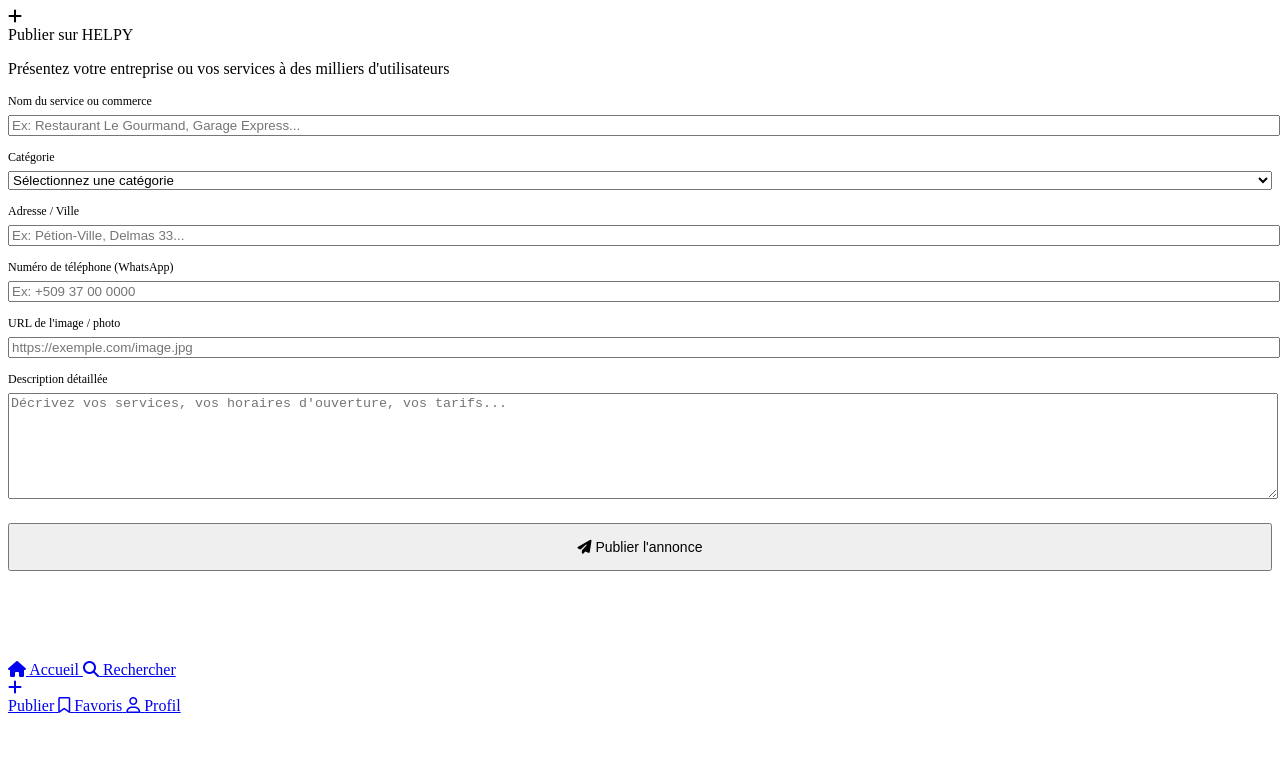
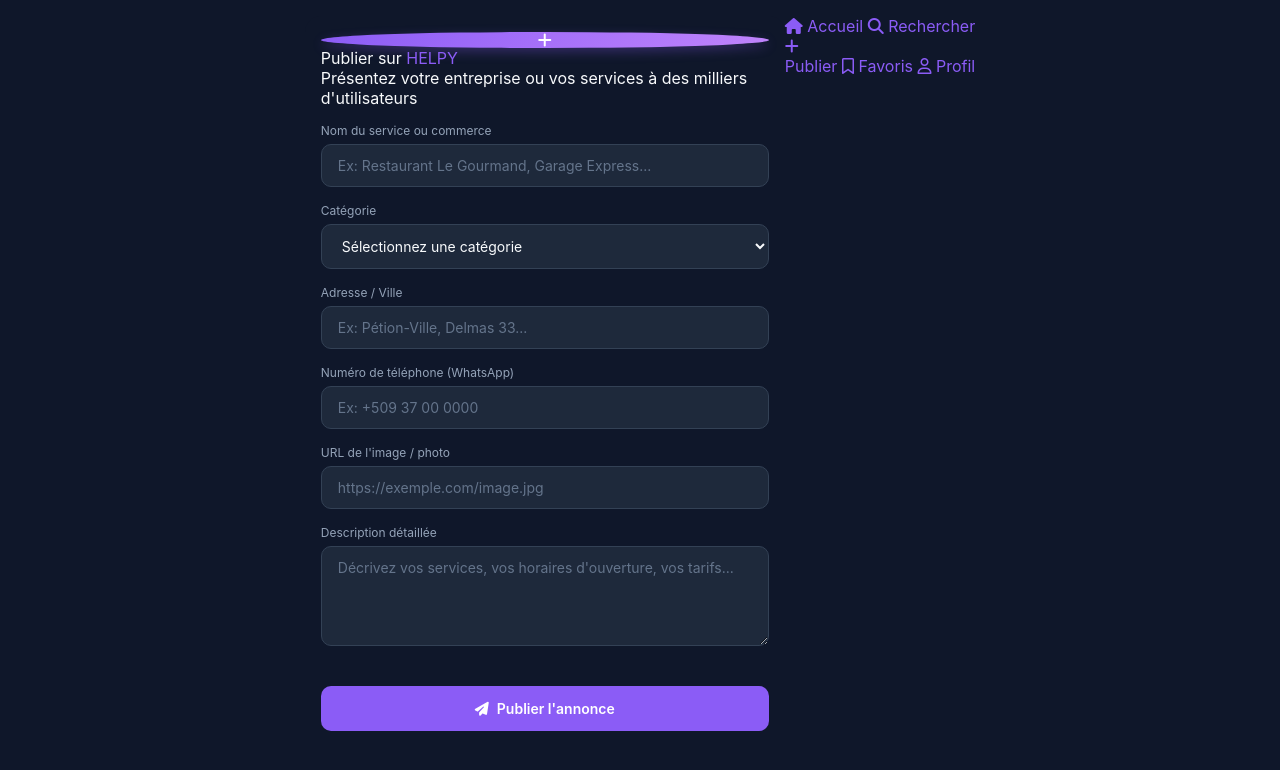
Before and after one commit to juvenskyacelhomme007-max/helpy, a website: page publish.html in a window 1280 px wide. Drawn offline with Linux system fonts and the light colour scheme.

Commit message:
Update style.css

```diff
--- a/style.css
+++ b/style.css
@@ -1,105 +1,113 @@
-const express = require('express');
-const cors = require('cors');
+:root {
+  --bg-dark: #0f172a;
+  --card-bg: #1e293b;
+  --light-purple: #8b5cf6;
+  --purple-hover: #7c3aed;
+  --text-white: #f8fafc;
+  --text-gray: #94a3b8;
+  --border-color: #334155;
+  --danger: #ef4444;
+}
 
-const app = express();
-const PORT = process.env.PORT || 3000;
+* {
+  box-sizing: border-box;
+  margin: 0;
+  padding: 0;
+  font-family: -apple-system, BlinkMacSystemFont, "Segoe UI", Roboto, Helvetica, Arial, sans-serif;
+}
 
-// MIDDLEWARES DE BASE
-app.use(cors());
-app.use(express.json());
-app.use(express.urlencoded({ extended: true }));
+body {
+  background-color: var(--bg-dark);
+  color: var(--text-white);
+  min-height: 100vh;
+  display: flex;
+  justify-content: center;
+  align-items: flex-start;
+  padding: 16px;
+}
 
-// Sèvi fichye HTML, CSS, JS ki statik yo
-app.use(express.static(__dirname));
+.app-container {
+  width: 100%;
+  max-width: 480px;
+  background-color: var(--bg-dark);
+  border-radius: 16px;
+  padding: 16px;
+}
 
-// MEMWA TANPORÈ (W ap ka konekte yon baz de done PostgreSQL isit la)
-const users = [];
-const services = [];
+/* LOGO ICON */
+.logo-icon {
+  background: linear-gradient(135deg, var(--light-purple), #c084fc);
+  color: white;
+  border-radius: 50%;
+  display: flex;
+  align-items: center;
+  justify-content: center;
+  box-shadow: 0 4px 12px rgba(139, 92, 246, 0.3);
+}
 
-// 1. ROUTE ENSKRIPSYON (REGISTER)
-app.post('/api/register', (req, res) => {
-  const { name, email, password, phone } = req.body;
+/* FORM STYLES */
+.form-group {
+  margin-bottom: 16px;
+}
 
-  if (!email || !password || !name) {
-    return res.status(400).json({ error: true, message: "Tanpri ranpli tout chan ki obligatwa yo." });
-  }
+.form-control {
+  background-color: var(--card-bg);
+  border: 1px solid var(--border-color);
+  color: var(--text-white);
+  padding: 12px 16px;
+  border-radius: 10px;
+  font-size: 14px;
+  outline: none;
+  transition: border-color 0.2s;
+}
 
-  const existingUser = users.find(u => u.email === email.toLowerCase());
-  if (existingUser) {
-    return res.status(400).json({ error: true, message: "Imèl sa a gen yon kont deja." });
-  }
+.form-control:focus {
+  border-color: var(--light-purple);
+}
 
-  const newUser = {
-    id: "user_" + Date.now(),
-    name,
-    email: email.toLowerCase(),
-    phone: phone || "",
-    password // Nan vèsyon ak PostgreSQL, n ap hash mo de pas sa a ak bcrypt
-  };
+.form-control::placeholder {
+  color: #64748b;
+}
 
-  users.push(newUser);
-  res.json({ success: true, user_id: newUser.id, name: newUser.name, email: newUser.email });
-});
+/* BUTTONS */
+.btn-primary {
+  background-color: var(--light-purple);
+  color: white;
+  border: none;
+  padding: 12px 20px;
+  border-radius: 10px;
+  font-weight: 600;
+  cursor: pointer;
+  display: inline-flex;
+  align-items: center;
+  gap: 8px;
+  transition: background-color 0.2s;
+}
 
-// 2. ROUTE KONEKSYON (LOGIN)
-app.post('/api/login', (req, res) => {
-  const { email, password } = req.body;
+.btn-primary:hover {
+  background-color: var(--purple-hover);
+}
 
-  if (!email || !password) {
-    return res.status(400).json({ error: true, message: "Tanpri antre imèl ak mo de pas ou." });
-  }
+.btn-primary:disabled {
+  opacity: 0.6;
+  cursor: not-allowed;
+}
 
-  const user = users.find(u => u.email === email.toLowerCase() && u.password === password);
+/* CARDS & CONTAINERS */
+.card {
+  background-color: var(--card-bg);
+  border: 1px solid var(--border-color);
+  border-radius: 12px;
+  padding: 16px;
+  margin-bottom: 12px;
+}
 
-  if (!user) {
-    return res.status(400).json({ error: true, message: "Imèl oswa mo de pas enkorèk." });
-  }
+/* LINKS */
+a {
+  color: var(--light-purple);
+  text-decoration: none;
+}
 
-  res.json({ success: true, user_id: user.id, name: user.name, email: user.email });
-});
-
-// 3. ROUTE PROFIL ITILIZATÈ
-app.get('/api/users/:id', (req, res) => {
-  const userId = req.params.id;
-  const user = users.find(u => u.id === userId);
-
-  if (user) {
-    res.json({ id: user.id, name: user.name, email: user.email, phone: user.phone });
-  } else {
-    res.json({ id: userId, name: "Utilisateur HELPY", email: "utilisateur@helpy.com" });
-  }
-});
-
-// 4. ROUTE PUBLICATION SERVICE
-app.post('/api/services', (req, res) => {
-  const { title, category, location, phone, image_url, description, user_id } = req.body;
-
-  if (!title || !category || !location) {
-    return res.status(400).json({ error: true, message: "Tanpri ranpli tout chan ki obligatwa yo." });
-  }
-
-  const newService = {
-    id: "srv_" + Date.now(),
-    title,
-    category,
-    location,
-    phone,
-    image_url: image_url || "https://images.unsplash.com/photo-1555396273-367ea4eb4db5?auto=format&fit=crop&w=300&q=80",
-    description,
-    user_id,
-    created_at: new Date()
-  };
-
-  services.push(newService);
-  res.json({ success: true, service: newService });
-});
-
-// 5. ROUTE OBTENIR TOUT SERVICES
-app.get('/api/services', (req, res) => {
-  res.json(services);
-});
-
-// DEMARRAGE DU SERVEUR
-app.listen(PORT, () => {
-  console.log(`Sèvè HELPY ap mache sou pòt ${PORT}`);
-});
+a:hover {
+  text-decoration: underline;
+}
```
